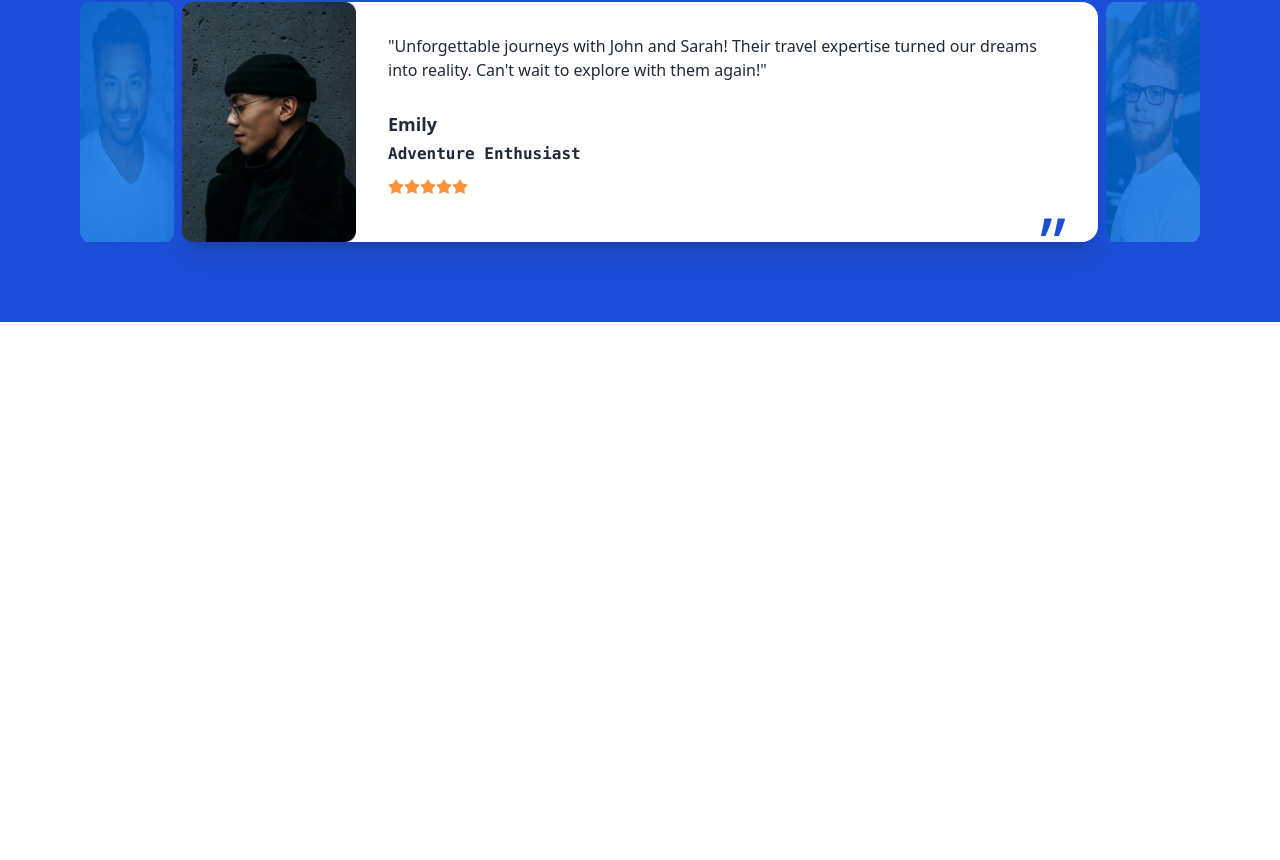
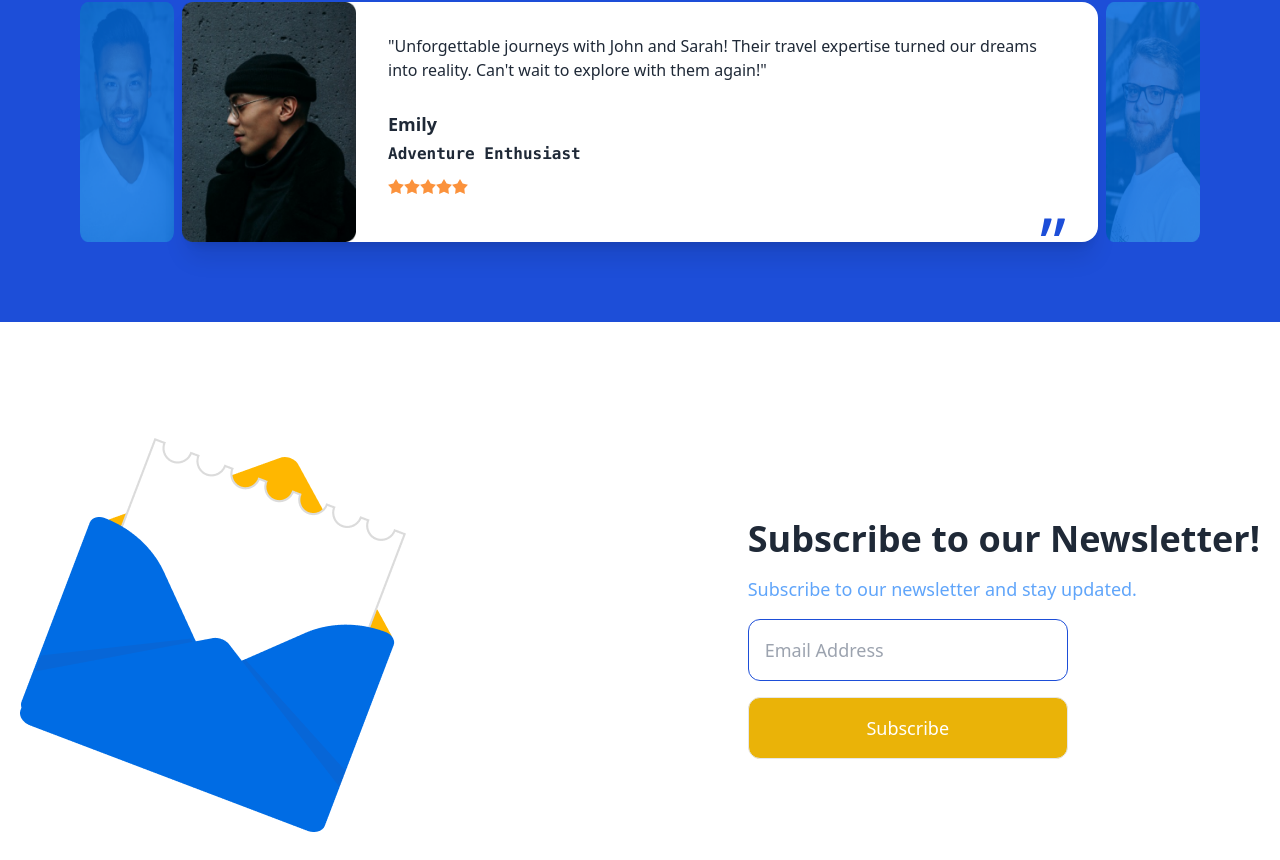
Before and after one commit to Tanvir-Ramim/task-top-of-stack, a React (Vite) app: page / in a window 1280 px wide. Shown: the part 1652-2512 px from the top of the page. Before the commit the page ends 1974 px from the top, so only its background shows below. Built offline with nearby package versions, Linux system fonts and the light colour scheme.

Commit message:
newslatter section add

```diff
--- /dev/null
+++ b/src/Components/Newslatter.jsx
@@ -0,0 +1,23 @@
+import newspic from '../../src/assets/newslatter.png'
+
+const Newslatter = () => {
+    return (
+        <div className='max-w-7xl m-auto lg:mt-24 md:mt-18 mt-10 p-5'>
+            <div className='flex justify-between flex-col lg:flex-row items-center'>
+            <div className='mb-2'>
+                <img src={newspic} alt="" />
+            </div>
+            <div className='space-y-4 '>
+                <h1 className='text-4xl font-bold'>Subscribe to our
+                    Newsletter!</h1>
+                <h1 className='text-blue-400 text-lg'>Subscribe to our newsletter and stay
+                    updated.</h1>
+                    <input  placeholder="Email Address" className="border block border-blue-700 w-80 text-lg  p-4 rounded-xl" type="email" name="email" id="" required/>
+                    <input className="border block w-80 text-lg bg-yellow-500 p-4 rounded-xl text-white" type="submit" value="Subscribe" required/>
+            </div>
+        </div>
+        </div>
+    );
+};
+
+export default Newslatter;
--- a/src/MainPage/MainPage.jsx
+++ b/src/MainPage/MainPage.jsx
@@ -2,6 +2,7 @@ import Banner from "../Components/Banner/Banner";
 import DealSection from "../Components/DealSection";
 import Featured from "../Components/Featured";
 import Navbar from "../Components/Navbar";
+import Newslatter from "../Components/Newslatter";
 import Testimonials from "../Components/Testimonials/Testimonials";
 
 
@@ -14,6 +15,7 @@ const MainPage = () => {
          <DealSection></DealSection>
          <h1 className="max-w-7xl m-auto"><h1 className='text-3xl font-bold lg:mb-12 md:mb-10 mb-5 mt-8  md:mt-12 lg:mt-16 p-2 ml-2'>Testimonials</h1></h1>
          <Testimonials></Testimonials>
+         <Newslatter></Newslatter>
         </div>
     );
 };
```
Also changed, not shown: src/assets/newslatter.png (added).
